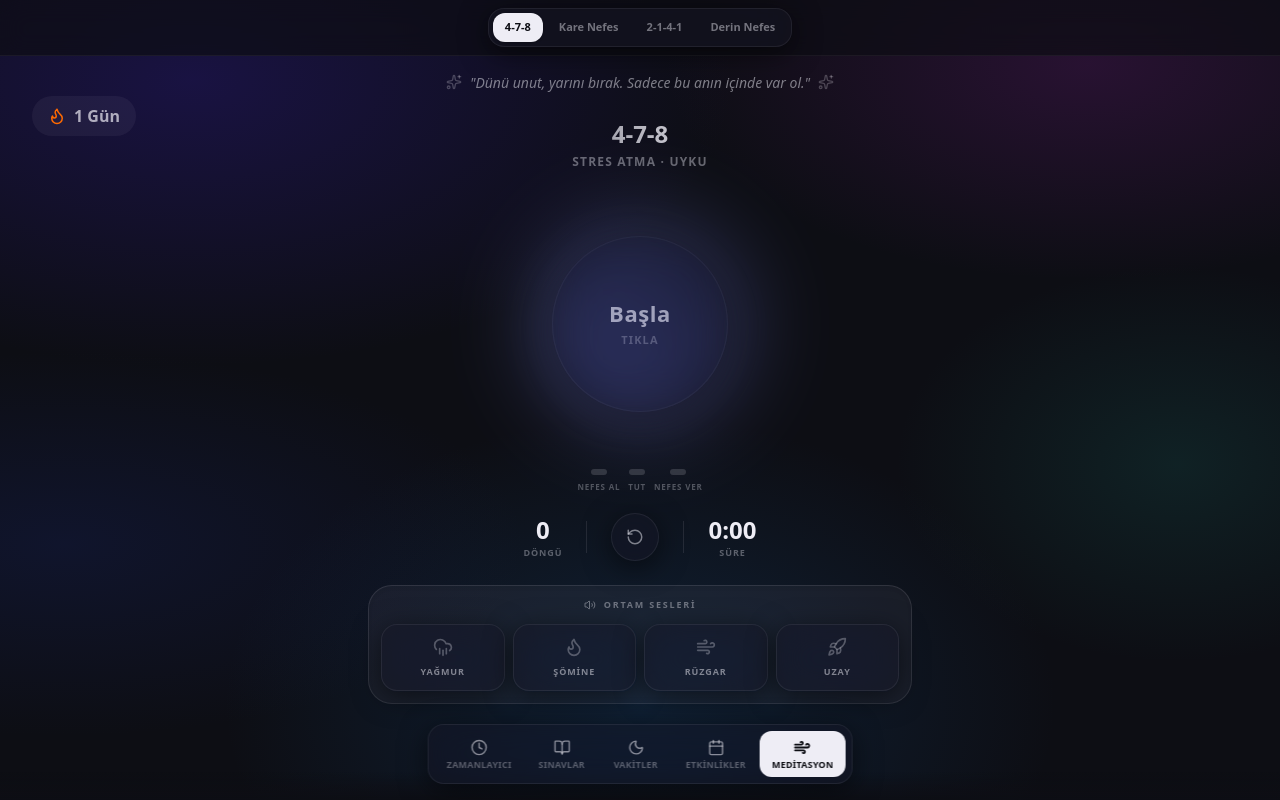
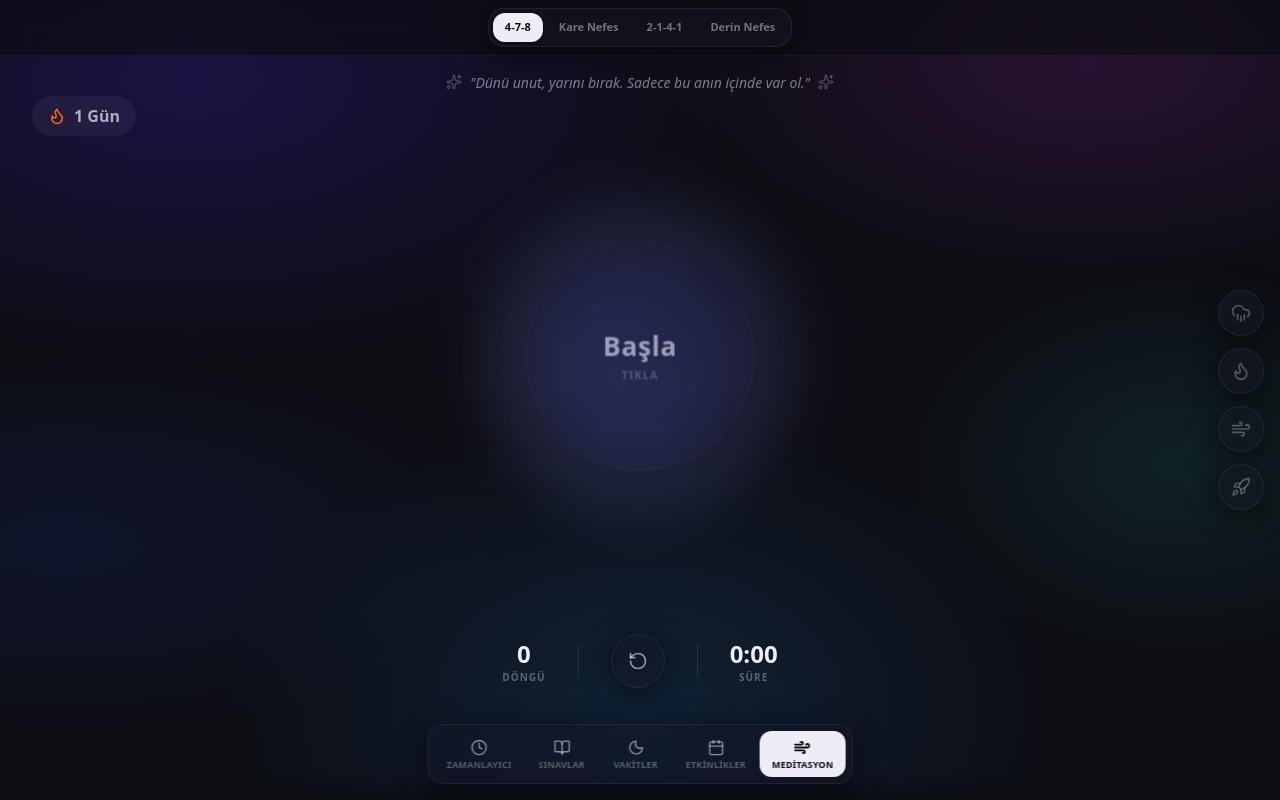
Before and after one commit to Harshidd/VakitHane, a Next.js app: page /meditasyon in a window 1280 px wide. Built offline with nearby package versions, Linux system fonts and the light colour scheme.

Commit message:
style: VakitHane - Meditasyon minimalist tasarim guncellemesi, yuzen ses cubugu, overlap fix

```diff
--- a/src/app/meditasyon/page.tsx
+++ b/src/app/meditasyon/page.tsx
@@ -174,19 +174,13 @@ export default function MeditasyonPage() {
                     <Sparkles size={16} className="text-foreground/25 shrink-0 mt-0.5" />
                 </motion.div>
 
-                {/* Info Text (below quote) */}
-                <div className="text-center mt-2 mb-2">
-                    <h1 className="text-2xl font-black bg-gradient-to-r from-foreground/60 to-foreground/90 bg-clip-text text-transparent">{program.label}</h1>
-                    <p className="text-xs text-foreground/40 font-bold tracking-widest uppercase mt-1">
-                        {program.desc}
-                    </p>
-                </div>
+
 
                 {/* Breathing circle — Interactive & Centralized */}
-                <div className="relative flex-1 flex items-center justify-center min-h-0 w-full shrink-0 max-h-[280px]">
+                <div className="relative flex-1 flex items-center justify-center min-h-0 w-full shrink-0">
                     {/* Colored ring behind the circle */}
                     <div className="absolute rounded-full blur-[40px] opacity-20 transition-colors duration-1000 pointer-events-none"
-                        style={{ background: program.color, width: 240, height: 240 }} />
+                        style={{ background: program.color, width: 280, height: 280 }} />
 
                     <BreathingCircle
                         running={running}
@@ -198,48 +192,30 @@ export default function MeditasyonPage() {
                     />
                 </div>
 
-                {/* Phase progress dots */}
-                <div className="flex gap-2 items-center shrink-0">
-                    {phases.map((dur, i) => (
-                        <div key={i} className="flex flex-col items-center gap-1.5">
-                            <div className={`h-1.5 rounded-full transition-all duration-500 ${i === phase && running ? "w-10" : "w-4"}`}
-                                style={{ background: i === phase && running ? program.color : "rgba(255,255,255,0.15)" }} />
-                            {dur > 0 && (
-                                <span className={`text-[8px] font-bold uppercase tracking-widest ${i === phase && running ? "text-foreground/70" : "text-foreground/30"}`}>
-                                    {PHASE_LABELS[i]?.split(" ")[2] ?? PHASE_LABELS[i]}
-                                </span>
-                            )}
-                        </div>
-                    ))}
-                </div>
-
                 {/* Stats & Reset Row */}
-                <div className="flex items-center gap-6 shrink-0 mt-1">
+                <div className="flex items-center gap-8 shrink-0 mt-4 mb-4">
                     <div className="text-center">
                         <div className="text-2xl font-bold tabular-nums h-8 flex items-center justify-center">{cycles}</div>
-                        <div className="text-[9px] font-bold uppercase tracking-widest text-foreground/35">Döngü</div>
+                        <div className="text-[10px] font-bold uppercase tracking-widest text-foreground/35">Döngü</div>
                     </div>
                     <div className="w-px h-8 bg-foreground/10" />
 
                     <motion.button whileHover={{ scale: 1.1 }} whileTap={{ scale: 0.9 }} onClick={reset}
-                        className="p-3.5 rounded-full glass border border-foreground/15 hover:bg-foreground/10 transition-colors text-foreground/50 hover:text-foreground">
-                        <RotateCcw size={18} />
+                        className="p-4 rounded-full glass border border-foreground/15 hover:bg-foreground/15 transition-colors text-foreground/60 hover:text-foreground">
+                        <RotateCcw size={20} />
                     </motion.button>
 
                     <div className="w-px h-8 bg-foreground/10" />
                     <div className="text-center">
                         <div className="text-2xl font-bold tabular-nums h-8 flex items-center justify-center">{fmtTotal(totalSecs)}</div>
-                        <div className="text-[9px] font-bold uppercase tracking-widest text-foreground/35">Süre</div>
+                        <div className="text-[10px] font-bold uppercase tracking-widest text-foreground/35">Süre</div>
                     </div>
                 </div>
 
-                {/* Inline Ambient Sounds Grid */}
-                <div className="w-full bg-foreground/5 p-3 rounded-3xl border border-foreground/10 shadow-inner shrink-0 mt-2">
-                    <div className="flex items-center gap-2 justify-center mb-3">
-                        <Volume2 size={12} className="text-foreground/40" />
-                        <span className="text-[9px] uppercase font-bold tracking-[0.2em] text-foreground/40">Ortam Sesleri</span>
-                    </div>
-                    <div className="grid grid-cols-4 gap-2">
+            </main>
+
+            {/* Floating Ambient Sounds (Right Side) */}
+            <div className="fixed right-4 top-1/2 -translate-y-1/2 z-40 flex flex-col gap-3 pointer-events-auto">
                 {SOUNDS.map(snd => {
                     const Icon = snd.icon;
                     const isActive = activeSound === snd.id;
@@ -247,24 +223,21 @@ export default function MeditasyonPage() {
                         <button
                             key={snd.id}
                             onClick={() => toggleSound(snd.id)}
-                                    className={`flex flex-col items-center justify-center py-3 px-1 rounded-2xl gap-2 transition-all border ${isActive
-                                        ? "bg-foreground text-background shadow-md border-transparent scale-[1.02]"
+                            className={`p-3 rounded-full transition-all flex items-center justify-center border shadow-lg ${isActive
+                                ? "bg-foreground text-background border-transparent scale-110"
                                 : "glass border-foreground/15 text-foreground/50 hover:bg-foreground/10 hover:text-foreground"
                                 }`}
+                            title={snd.name}
                         >
                             <Icon size={20} className={isActive ? "opacity-90 animate-pulse" : "opacity-60"} />
-                                    <span className="text-[9px] font-bold uppercase tracking-widest text-center">{snd.name}</span>
                         </button>
                     );
                 })}
             </div>
-                </div>
-
-            </main>
 
             <div className="fixed bottom-0 inset-x-0 flex justify-center pb-3 pt-4 bg-gradient-to-t from-background/95 to-transparent z-40 pointer-events-none">
                 <div className="pointer-events-auto"><TabBar /></div>
             </div>
-        </div>
+        </div >
     );
 }
--- a/src/components/BreathingCircle.tsx
+++ b/src/components/BreathingCircle.tsx
@@ -27,9 +27,9 @@ export function BreathingCircle({ running, phaseLabel, phaseDur, color, timeRema
         <div className="relative flex items-center justify-center w-64 h-64 sm:w-80 sm:h-80">
             {/* Outer animated aura */}
             <motion.div
-                animate={{ scale: size, opacity: opacity * 0.5 }}
+                animate={{ scale: size, opacity: opacity * 0.4 }}
                 transition={{ duration: running ? Math.max(0.5, phaseDur) : 1, ease: "easeInOut" }}
-                className="absolute w-40 h-40 rounded-full blur-xl pointer-events-none"
+                className="absolute w-52 h-52 rounded-full blur-2xl pointer-events-none"
                 style={{ background: `linear-gradient(to top right, ${color}, transparent)` }}
             />
 
@@ -40,7 +40,7 @@ export function BreathingCircle({ running, phaseLabel, phaseDur, color, timeRema
                 whileTap={{ scale: size * 0.95 }}
                 animate={{ scale: size, opacity: opacity }}
                 transition={{ duration: running ? Math.max(0.5, phaseDur) : 1, ease: "easeInOut" }}
-                className="absolute w-40 h-40 rounded-full glass border border-white/20 shadow-2xl flex flex-col items-center justify-center cursor-pointer select-none"
+                className="absolute w-52 h-52 rounded-full glass border border-white/20 shadow-2xl flex flex-col items-center justify-center cursor-pointer select-none"
             >
                 <AnimatePresence mode="wait">
                     <motion.div
@@ -51,7 +51,7 @@ export function BreathingCircle({ running, phaseLabel, phaseDur, color, timeRema
                         transition={{ duration: 0.2 }}
                         className="flex flex-col items-center justify-center"
                     >
-                        <span className="text-xl font-bold text-foreground tracking-wide text-center leading-tight">
+                        <span className="text-2xl font-black text-foreground tracking-wide text-center leading-tight">
                             {running ? phaseLabel : "Başla"}
                         </span>
                         {running && timeRemain > 0 && (
```
Lines whose indentation alone changed are shown as unchanged.
